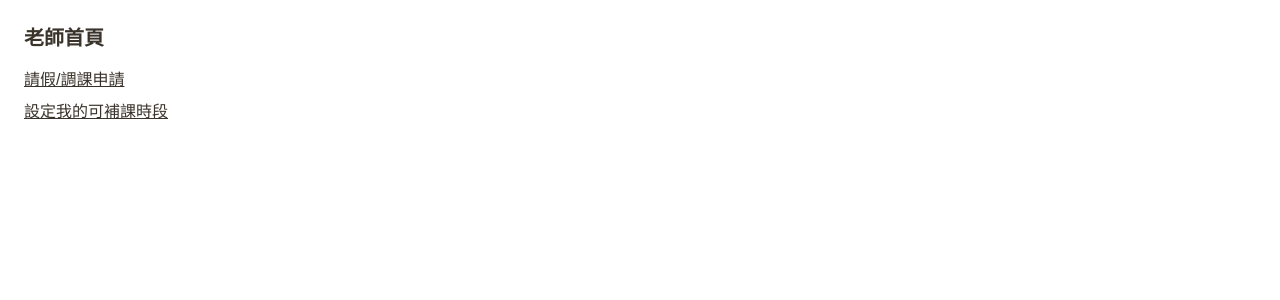
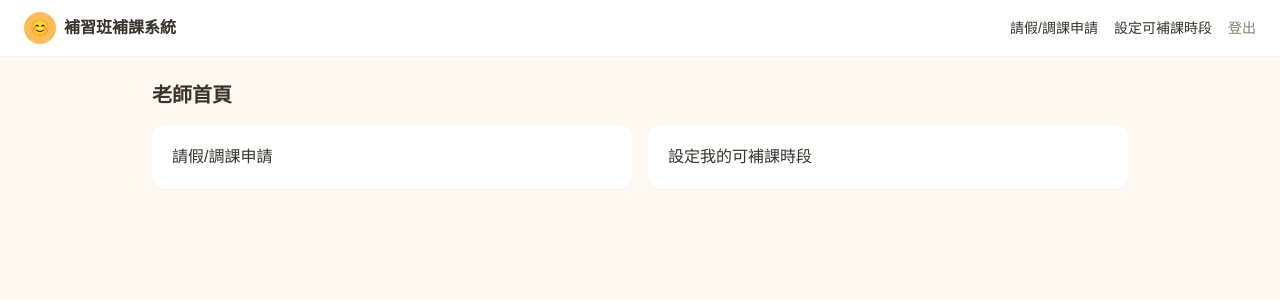
Before and after one commit to ilovemyjob0409/HJJ, a Next.js app: page /teacher in a window 1280 px wide. Shown: the top 300 px of the page. Built offline with nearby package versions, Linux system fonts and the light colour scheme.

Commit message:
feat(ui): redesign teacher dashboard and availability page

```diff
--- a/src/app/teacher/availability/page.tsx
+++ b/src/app/teacher/availability/page.tsx
@@ -1,6 +1,11 @@
 'use client';
 
 import { useEffect, useState } from 'react';
+import AppShell from '@/components/ui/AppShell';
+import Card from '@/components/ui/Card';
+import Button from '@/components/ui/Button';
+import Input from '@/components/ui/Input';
+import Select from '@/components/ui/Select';
 
 const WEEKDAYS = ['日', '一', '二', '三', '四', '五', '六'];
 
@@ -40,26 +45,34 @@ export default function AvailabilityPage() {
   }
 
   return (
-    <div className="p-6">
-      <h1 className="mb-4 text-xl font-bold">我的每週可補課時段</h1>
+    <AppShell role="TEACHER">
+      <h1 className="mb-4 text-xl font-bold text-ink">我的每週可補課時段</h1>
+      <Card className="max-w-lg">
         <div className="flex flex-col gap-2">
           {windows.map((w, i) => (
             <div key={i} className="flex items-center gap-2">
-            <select className="border p-2" value={w.weekday} onChange={(e) => updateWindow(i, { weekday: Number(e.target.value) })}>
+              <Select value={w.weekday} onChange={(e) => updateWindow(i, { weekday: Number(e.target.value) })}>
                 {WEEKDAYS.map((label, idx) => (
-                <option key={idx} value={idx}>週{label}</option>
+                  <option key={idx} value={idx}>
+                    週{label}
+                  </option>
                 ))}
-            </select>
-            <input className="border p-2" type="time" value={w.startTime} onChange={(e) => updateWindow(i, { startTime: e.target.value })} />
-            <input className="border p-2" type="time" value={w.endTime} onChange={(e) => updateWindow(i, { endTime: e.target.value })} />
-            <button className="text-red-600" onClick={() => removeWindow(i)}>刪除</button>
+              </Select>
+              <Input type="time" value={w.startTime} onChange={(e) => updateWindow(i, { startTime: e.target.value })} />
+              <Input type="time" value={w.endTime} onChange={(e) => updateWindow(i, { endTime: e.target.value })} />
+              <button className="text-rejected" onClick={() => removeWindow(i)}>
+                刪除
+              </button>
             </div>
           ))}
         </div>
         <div className="mt-3 flex gap-2">
-        <button className="border p-2" onClick={addWindow}>新增時段</button>
-        <button className="bg-black p-2 text-white" onClick={save}>儲存</button>
+          <Button variant="secondary" onClick={addWindow}>
+            新增時段
+          </Button>
+          <Button onClick={save}>儲存</Button>
         </div>
-    </div>
+      </Card>
+    </AppShell>
   );
 }
--- a/src/app/teacher/page.tsx
+++ b/src/app/teacher/page.tsx
@@ -1,13 +1,19 @@
 import Link from 'next/link';
+import AppShell from '@/components/ui/AppShell';
+import Card from '@/components/ui/Card';
 
 export default function TeacherDashboard() {
   return (
-    <div className="p-6">
-      <h1 className="mb-4 text-xl font-bold">老師首頁</h1>
-      <nav className="flex flex-col gap-2">
-        <Link className="underline" href="/teacher/leave-request">請假/調課申請</Link>
-        <Link className="underline" href="/teacher/availability">設定我的可補課時段</Link>
-      </nav>
-    </div>
+    <AppShell role="TEACHER">
+      <h1 className="mb-4 text-xl font-bold text-ink">老師首頁</h1>
+      <div className="grid grid-cols-1 gap-4 sm:grid-cols-2">
+        <Link href="/teacher/leave-request">
+          <Card className="text-ink transition-shadow hover:shadow-md">請假/調課申請</Card>
+        </Link>
+        <Link href="/teacher/availability">
+          <Card className="text-ink transition-shadow hover:shadow-md">設定我的可補課時段</Card>
+        </Link>
+      </div>
+    </AppShell>
   );
 }
```
Lines whose indentation alone changed are shown as unchanged.
